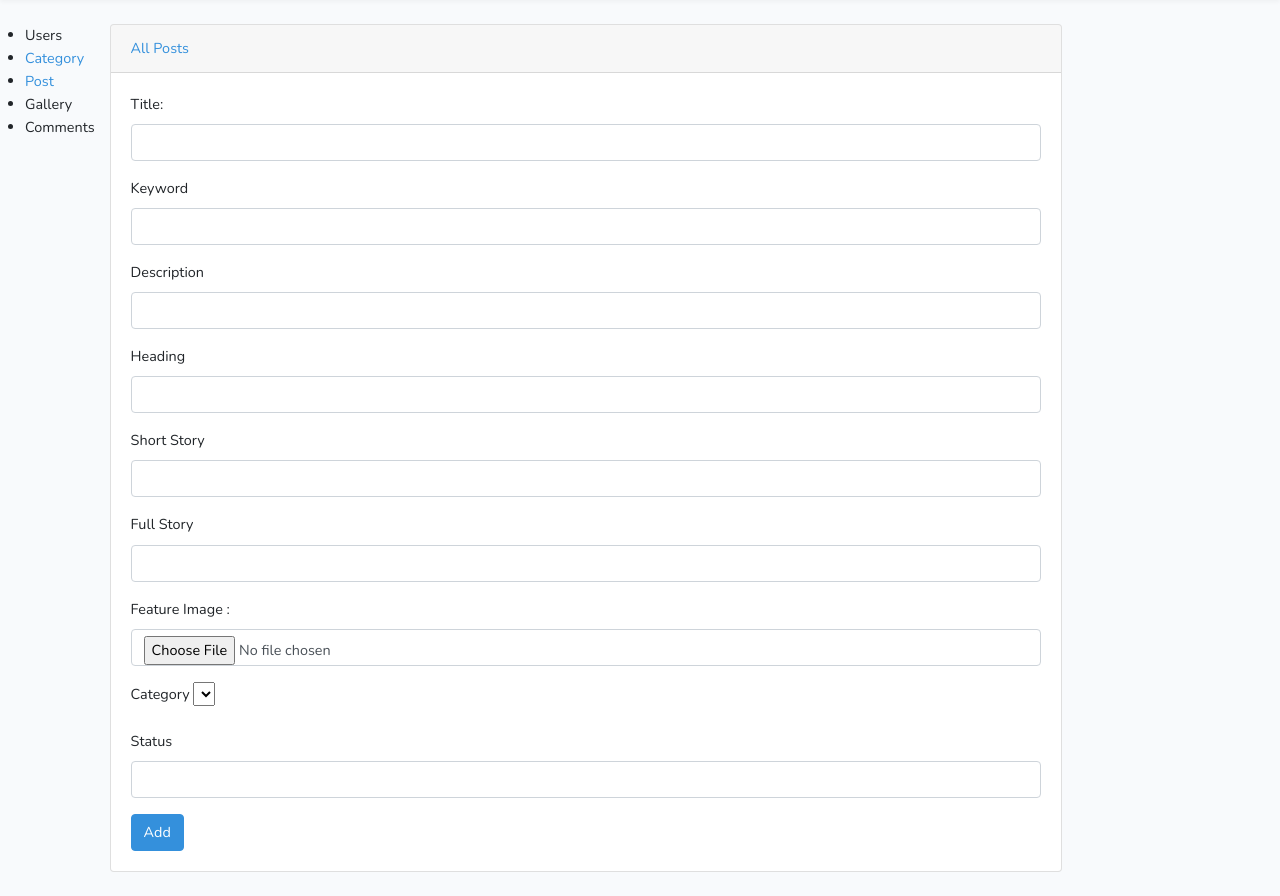
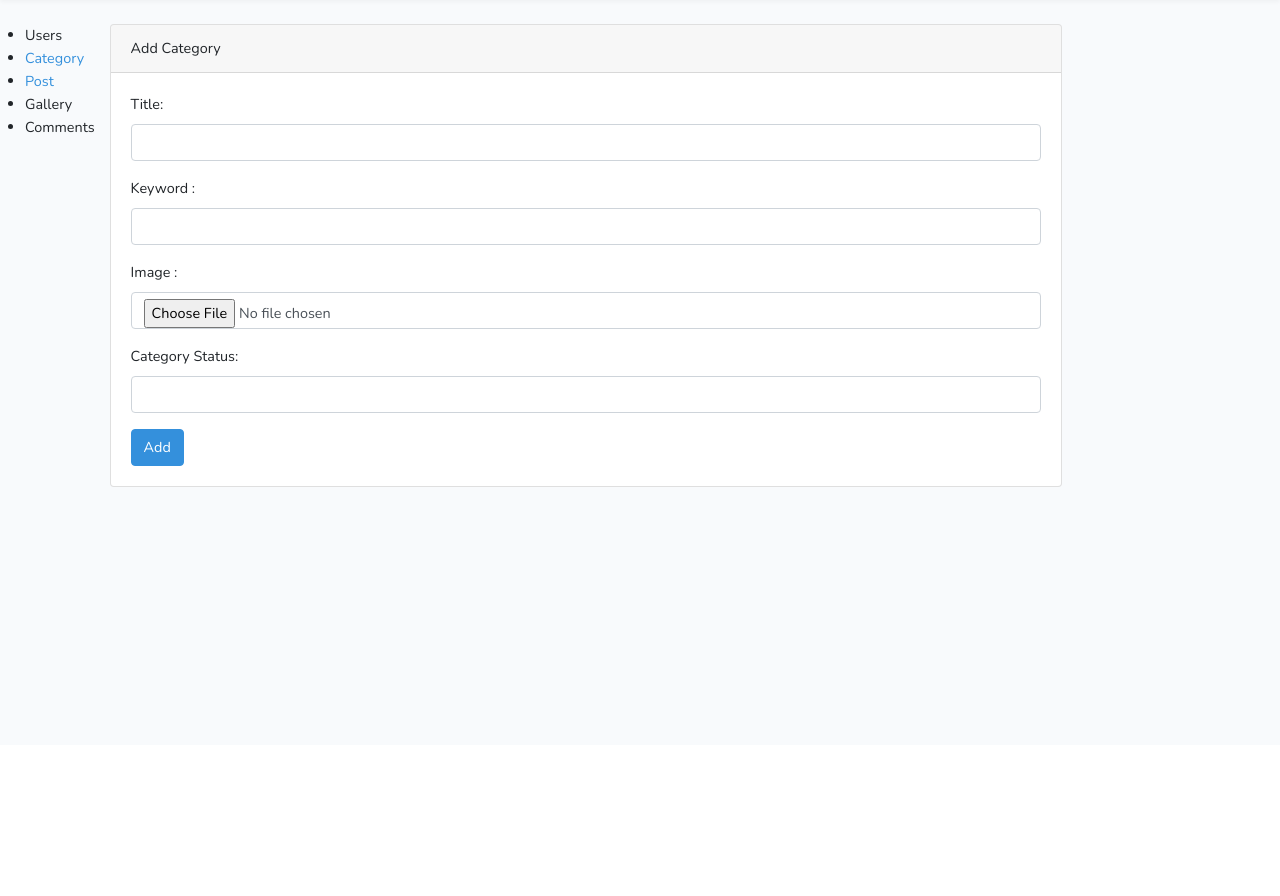
Before and after one commit to poojashrestha1/laravel, a Laravel app: template resources/views/back/posts/create.blade.php in a window 1280 px wide. Shown: the part 55-951 px from the top of the page. After the commit the page ends 542 px from the top, so only its background shows below. Run offline with Laravel 8, Linux system fonts and the light colour scheme; the template is opened without the code that fills it, so the values that code supplies are empty.

Commit message:
Add files via upload

```diff
--- a/app/Post.php
+++ b/app/Post.php
@@ -14,7 +14,7 @@ class Post extends Model
         'shortstory',
         'fullstory',
         'category_id',
-
+        'user_id',
         'fimage',
         'status'
     ];
--- a/resources/views/back/posts/create.blade.php
+++ b/resources/views/back/posts/create.blade.php
@@ -1,7 +1,5 @@
 @extends('layouts.admin')
-@section('title')
-  Add Post
-@endsection
+
 @section('content')
 <style>
   .uper {
@@ -10,7 +8,7 @@
 </style>
 <div class="card uper">
   <div class="card-header">
-  <a href="{{ route('posts.index')}}"> All Posts</a>
+    Add Category
   </div>
   <div class="card-body">
     @if ($errors->any())
@@ -20,50 +18,28 @@
               <li>{{ $error }}</li>
             @endforeach
         </ul>
-      </div><br/>
+      </div><br />
     @endif
-      <form method="post" action="{{ route('posts.store') }}" enctype="multipart/form-data">
+      <form method="POST" action="{{ route('posts.store') }}" enctype="multipart/form-data">
           <div class="form-group">
               @csrf
-              <label for="name">Title:</label>
+              <label for="title">Title: </label>
               <input type="text" class="form-control" name="title"/>
           </div>
           <div class="form-group">
-              <label for="text">Keyword</label>
+              <label for="keyword">Keyword :</label>
               <input type="text" class="form-control" name="keyword"/>
           </div>
           <div class="form-group">
-              <label for="text">Description</label>
-              <input type="text" class="form-control" name="description"/>
-          </div>
-          <div class="form-group">
-              <label for="text">Heading</label>
-              <input type="text" class="form-control" name="heading"/>
-          </div>
-          <div class="form-group">
-              <label for="text">Short Story</label>
-              <input type="text" class="form-control" name="shortstory"/>
-          </div>
-          <div class="form-group">
-              <label for="text">Full Story</label>
-              <input type="text" class="form-control" name="fullstory"/>
-          </div>
-          <div class="form-group">
-              <label for="image">Feature Image :</label>
-              <input type="file" class="form-control" name="files"/>
-          </div>
-          <div class="form-group">
-              <label for="text">Category</label>
-              <select name="category_id">
-              @foreach($cats as $item)
-              <option value= " {{ $item->id }} ">{{ $item->name }}  </option>
-
-              @endforeach
-              </select>
+              <label for="fimage"> Image :</label>
+              <input type="file" class="form-control" name="fimage" />
           </div>
 
+
+
+
           <div class="form-group">
-              <label for="quantity">Status</label>
+              <label for="status">Category Status:</label>
               <input type="text" class="form-control" name="status"/>
           </div>
           <button type="submit" class="btn btn-primary">Add</button>
```
Also changed, not shown: app/Http/Controllers/PostController.php (+11 -4 lines), resources/views/back/posts/index.blade.php (+3 -8 lines).
